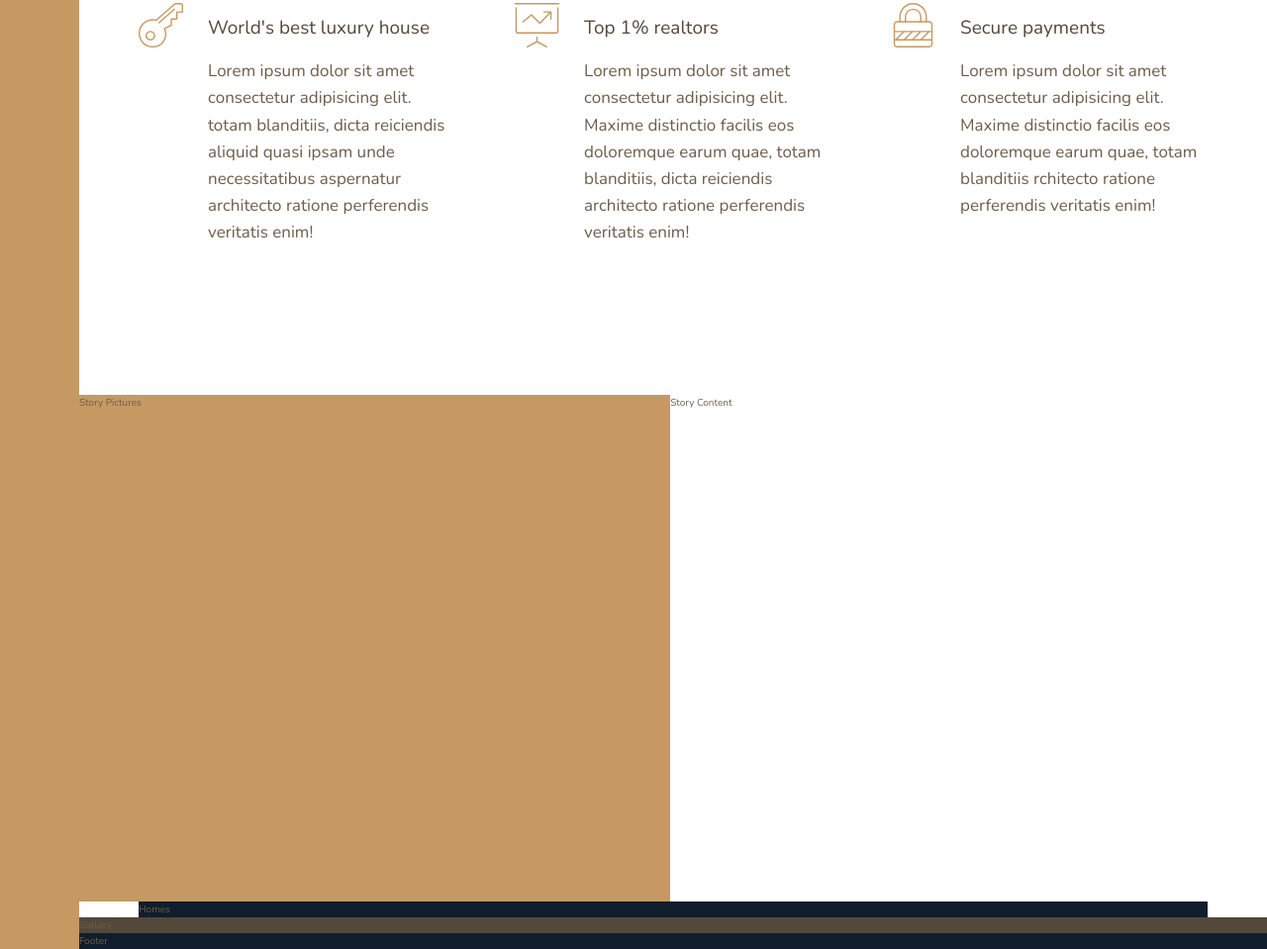
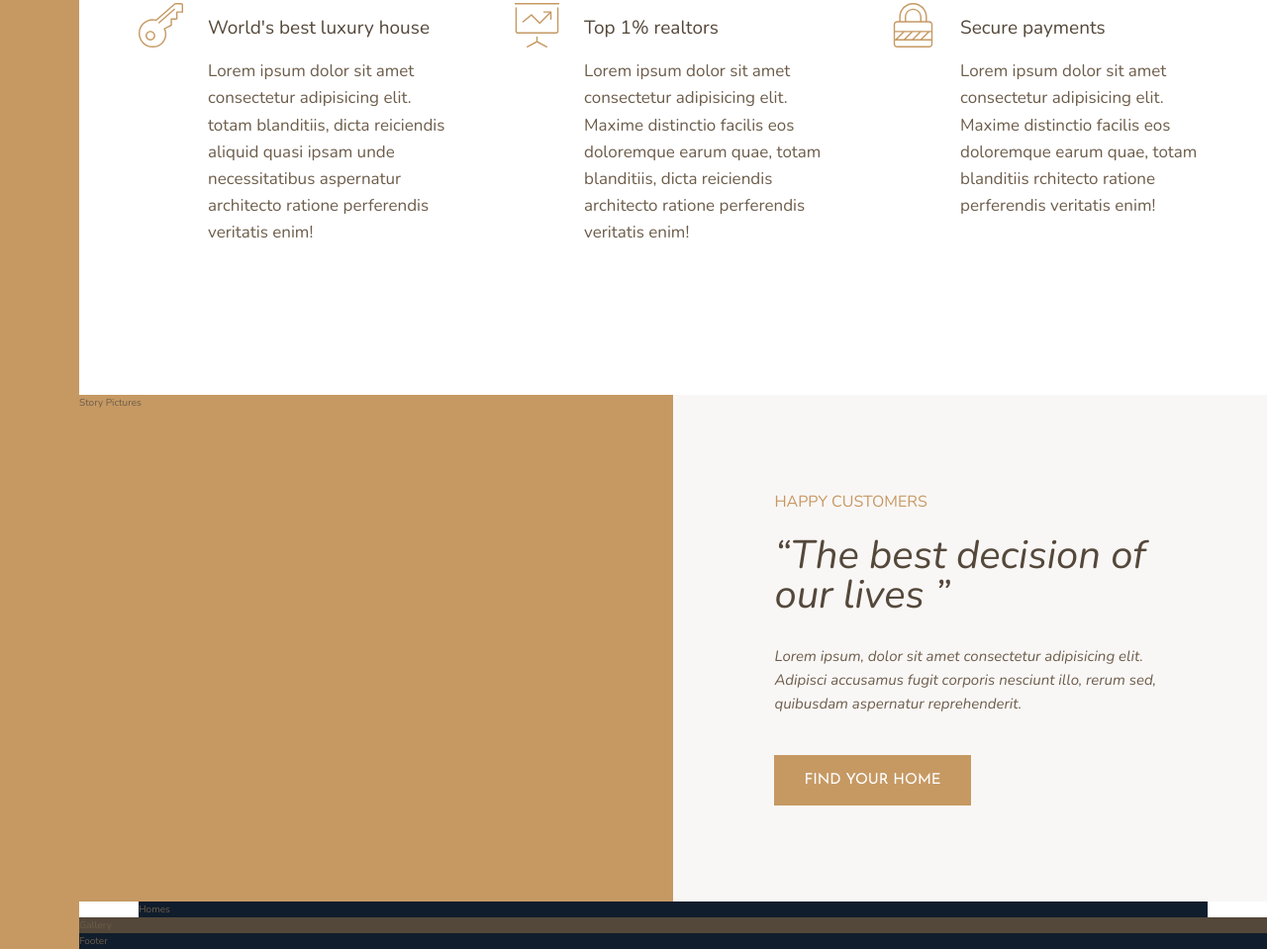
Before and after one commit to Akhi4009/Nexter, a website: page nexter/index.html in a window 1280 px wide. Shown: the part 1100-2059 px from the top of the page at 99% size. Drawn offline with nearby package versions, Linux system fonts and the light colour scheme.

Commit message:
compleet story content

```diff
--- a/nexter/index.html
+++ b/nexter/index.html
@@ -104,7 +104,11 @@
         Story Pictures
        </div>
        <div class="story__content">
-        Story Content
+        <h3 class="heading-3 mb-sm">Happy customers</h3>
+        <h2 class="heading-2 heading-2--dark mb-md">&ldquo;The best decision of our lives &rdquo;</h2>
+        <p class="story__text">Lorem ipsum, dolor sit amet consectetur adipisicing elit. Adipisci accusamus fugit corporis nesciunt illo,
+             rerum sed, quibusdam aspernatur reprehenderit. </p>
+             <button class="btn">Find your home</button>
        </div>
        <section class="home">
         Homes
--- a/nexter/sass/_story.scss
+++ b/nexter/sass/_story.scss
@@ -4,8 +4,24 @@
         grid-column: full-start/col-end 4;
     }
 
-    &cotent{
+    &__content{
         background-color: $color-grey-light-1;
         grid-column: col-start 5/full-end;
+
+        padding: 6rem 8vw;
+        // display: flex;
+        // flex-direction: column;
+        // justify-content: center;
+        // align-items: flex-start;
+        display: grid;
+        align-content: center;
+       justify-items: start;
+    }
+
+    &__text {
+        font-size: 1.5rem;
+        font-style: italic;
+        margin-bottom: 4rem;
+
     }
 }
--- a/nexter/sass/_typography.scss
+++ b/nexter/sass/_typography.scss
@@ -1,6 +1,28 @@
 %heading{
     font-style: $font-display;
     font-weight: 400;
+
+}
+
+.heading-2{
+  @extend %heading;
+  font-size: 4rem;
+  font-style: italic;
+  line-height: 1;
+
+  &--dark{
+    color: $color-grey-dark-1;
+  }
+  &--light{
+    color: $color-grey-light-1;
+  }
+}
+
+.heading-3{
+  @extend %heading;
+  font-size: 1.6rem;
+  color: $color-primary;
+  text-transform: uppercase;
 
 }
 
@@ -10,8 +32,32 @@
   &--dark{
     color: $color-grey-dark-1;
   }
-
   &--light{
     color: $color-grey-light-1;
   }
+
 }
+
+
+.btn {
+  background-color: $color-primary;
+  color: #fff;
+  border: none;
+  border-radius: 0;
+  font-family: $font-display;
+  text-transform: uppercase;
+  font-size: 1.5rem;
+  padding: 1.8rem 3rem;
+  cursor: pointer;
+  transition: all .2s;
+
+  &:hover{
+    background-color: $color-primary-dark;
+  }
+}
+
+
+.mb-sm{margin-bottom: 2rem;}
+.mb-md{margin-bottom: 3rem;}
+.mb-lg{margin-bottom: 4rem;}
+.mb-hg{margin-bottom: 8rem;}
```
Also changed, not shown: nexter/css/style.css.
